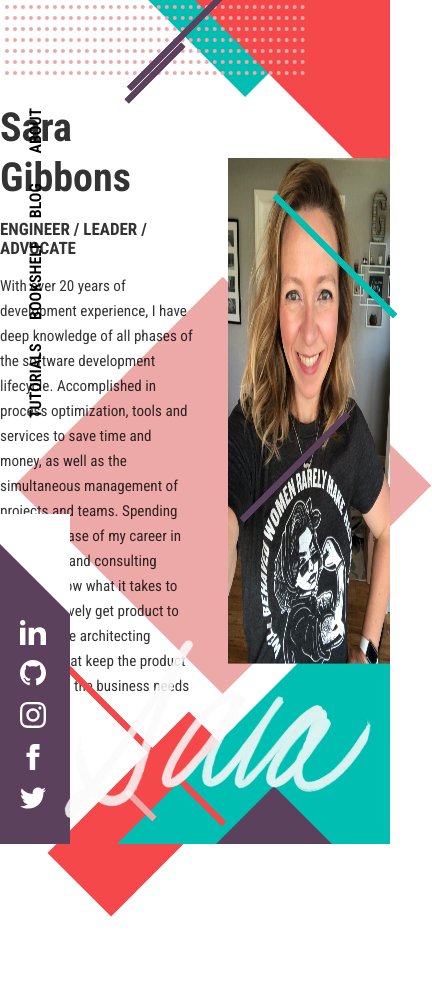
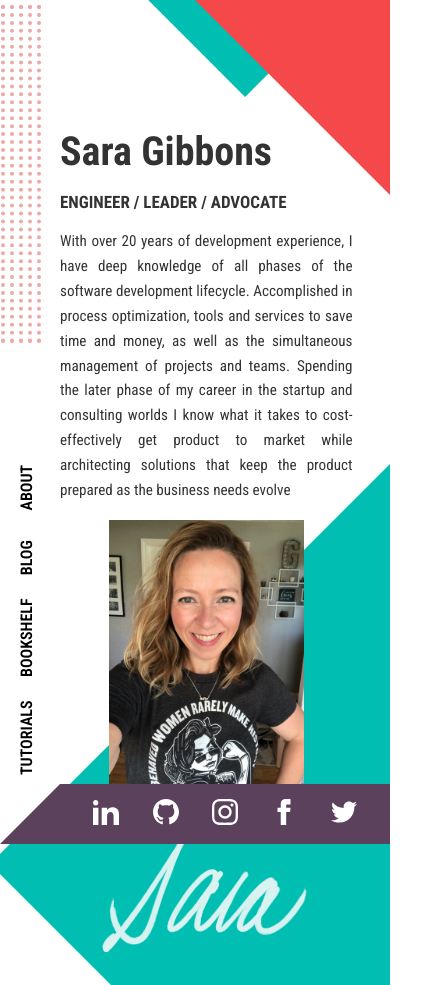
Before and after one commit to saragibby/saragibby-v2, a Gatsby site: page / in a window 390 px wide. Shown: the top 985 px of the page, 432 px wide, since content can reach past the window. Before the commit the page ends 917 px from the top, so only its background shows below. Built offline with nearby package versions, Linux system fonts and the light colour scheme; Gatsby itself is replaced by a stand-in of ours; some packages are replaced by stand-ins of ours.

Commit message:
responsiveness... well, some

```diff
--- /dev/null
+++ b/src/components/background.js
@@ -0,0 +1,156 @@
+import React from "react"
+import styled from "styled-components"
+import { above, below } from "../utils/breakpoint.js"
+import colors from "../utils/colors.js"
+
+const TopLeftBox = styled.div`
+  position: absolute;
+  top: -7rem;
+  left: 45vw;
+  width: 11rem;
+  height: 15rem;
+  background-color: ${colors.teal};
+  z-index: -15;
+  transform: rotate(-45deg);
+
+  ${below.med`
+    text-align: justify;
+  `};
+`
+
+const TopBox = styled.div`
+  position: absolute;
+  top: 0;
+  right: 0;
+  width: 0;
+  height: 0;
+  border-style: solid;
+  border-width: 0 50vw 50vw 0;
+  border-color: transparent ${colors.coral} transparent transparent;
+  z-index: -10;
+`
+
+const MiddleBox = styled.div`
+  position: absolute;
+  top: 40vh;
+  right: 5vw;
+  width: 35vh;
+  height: 35vh;
+  background-color: ${colors.pink};
+  z-index: -10;
+  transform: rotate(45deg);
+`
+
+const BottomBox = styled.div`
+  position: absolute;
+  bottom: 0;
+  right: 0;
+  width: 0;
+  height: 0;
+  border-style: solid;
+  border-width: 0 0 70vw 70vw;
+  border-color: transparent transparent ${colors.teal} transparent;
+  z-index: -20;
+
+  ${below.med`
+    width: 0;
+    height: 0;
+    border-style: solid;
+    border-width: 40rem 40rem 40rem 0;
+    border-color: transparent ${colors.teal} transparent transparent;
+    bottom: -42rem;
+    overflow: hidden;
+  `};
+`
+
+const SmallBottomBox = styled.div`
+  position: absolute;
+  bottom: 0;
+  right: 15vw;
+  width: 0;
+  height: 0;
+  border-style: solid;
+  border-width: 0 15vw 15vw 15vw;
+  border-color: transparent transparent ${colors.purple} transparent;
+  z-index: -15;
+`
+
+const BottomLeftBox = styled.div`
+  position: absolute;
+  bottom: -7rem;
+  left: 27vw;
+  width: 9rem;
+  height: 20rem;
+  background-color: #f4484b;
+  z-index: -25;
+  transform: rotate(45deg);
+`
+
+const Line = styled.hr`
+  position: absolute;
+  top: ${props => props.top || ""};
+  bottom: ${props => props.bottom || ""};
+  right: ${props => props.right || ""};
+  width: ${props => props.width};
+  border: 3px solid ${props => props.color};
+  background-color: ${props => props.color};
+  transform: rotate(${props => props.rotate});
+  z-index: -5;
+`
+
+const Background = props => {
+  return (
+    <>
+      <TopLeftBox />
+      <TopBox />
+      {/* <MiddleBox /> */}
+      <BottomBox />
+      {/* <SmallBottomBox />
+//         <BottomLeftBox />
+//         <Line
+//           top="7rem"
+//           right="50vw"
+//           color={colors.purple}
+//           rotate="-45deg"
+//           width="8rem"
+//         />
+//         <Line
+//           top="4rem"
+//           right="15rem"
+//           color={colors.purple}
+//           rotate="-45deg"
+//           width="13rem"
+//         />
+//         <Line
+//           top="30vh"
+//           right="-3rem"
+//           color={colors.teal}
+//           rotate="45deg"
+//           width="17rem"
+//         />
+//         <Line
+//           top="55vh"
+//           right="2rem"
+//           color={colors.purple}
+//           rotate="-45deg"
+//           width="15rem"
+//         />
+//         <Line
+//           bottom="10rem"
+//           right="32vw"
+//           color={colors.coral}
+//           rotate="45deg"
+//           width="28rem"
+//         />
+//         <Line
+//           bottom="2rem"
+//           right="59vw"
+//           color={colors.pink}
+//           rotate="45deg"
+//           width="10vw"
+//         /> */}
+    </>
+  )
+  };
+
+export default Background
--- a/src/components/layout.js
+++ b/src/components/layout.js
@@ -2,21 +2,26 @@ import React from "react"
 import { Link } from "gatsby"
 import styled from "styled-components"
 import { rhythm, scale } from "../utils/typography"
+import GlobalStyle from "../styles/globalStyle"
+import colors from '../utils/colors.js';
 import svgs from '../utils/svgs.js';
-
-const colors = {
-  coral: "#F4484B",
-  pink: "#EDA8A8",
-  purple: "#5C415D",
-  teal: "#00BFB2",
-  white: "#FFFFFF",
-}
+import { above, below } from "../utils/breakpoint.js"
+import Background from './background'
 
 const TopLines = styled.div`
   width: 30rem;
   position: absolute;
   top: 0.5rem;
   left: 0.5rem;
+
+  ${below.med`
+    display: flex;
+    flex-direction: row;
+    width: 10rem;
+    height: 40vh;
+    position: fixed;
+    left: -8rem;
+  `};
 `;
 
 const DottedLine = styled.hr`
@@ -25,6 +30,16 @@ const DottedLine = styled.hr`
   color: transparent;
   background-color: transparent;
   margin-bottom: 0.7rem;
+
+  ${below.med`
+    border:         none;
+    border-left:    1px solid hsla(200, 10%, 50%,100);
+    height:         40vh;
+    width:          1px;
+    border: 4px dotted ${colors.pink};
+    padding-right: 0.5rem;
+    margin-right: 0.5rem;
+  `};
 `;
 
 const NavList = styled.div`
@@ -49,7 +64,14 @@ const NavList = styled.div`
       color: ${colors.teal};
     }
   }
-`;
+
+  ${below.med`
+    position: fixed;
+    left: 1.4rem;
+    bottom: 4rem;
+    top: auto;
+  `};
+`
 
 const Subheader = styled.h2`
   text-transform: uppercase;
@@ -58,10 +80,15 @@ const Subheader = styled.h2`
 
 const Footer = styled.footer`
   background-color: ${colors.purple};
-  position: absolute;
+  width: 7rem;
+
+  ${below.med`
+    position: fixed;
     bottom: 0;
-  left: 0;
-  width: 7rem;
+    right: 0;
+    width: calc(100vw - 6rem);
+    height: 6rem;
+  `};
 `
 
 const Socials = styled.div`
@@ -69,16 +96,13 @@ const Socials = styled.div`
   flex-direction: column;
   margin-bottom: 2.2rem;
 
-  &::before {
-    content: '';
-    width: 0;
-    height: 0;
-    border-top: 100px solid ${colors.white};
-    border-left: 100px solid transparent;
-    position: relative;
-    left: -3rem;
-  }
-`;
+  ${below.med`
+    flex-direction: row;
+    bottom: 0;
+    left: 0;
+    justify-content: space-evenly;
+  `};
+`
 
 const Svg = styled.svg`
   width: 2.6rem;
@@ -89,13 +113,56 @@ const Svg = styled.svg`
   &:hover {
     fill: ${colors.teal};
   }
+
+  ${below.med`
+    margin: 1.5rem 0;
+    height: auto;
+  `};
 `;
+
+const FooterLine = styled.div`
+  display: flex;
+  flex-direction: column;
+  position: fixed;
+
+  ${above.med`
+    left: 0;
+  bottom: 0;
+  `};
+
+  ${below.med`
+    flex-direction: row;
+    bottom: 0;
+  `};
+`
+
+const FooterTriangle = styled.div`
+  width: 0;
+  height: 0;
+  border-style: solid;
+
+  ${above.med`
+    border-width: 7rem 0 0 7rem;
+    border-color: transparent transparent transparent ${colors.purple};
+  `};
+
+  ${below.med`
+    border-width: 0 0 6rem 6rem;
+    border-color: transparent transparent ${colors.purple} transparent;
+  `};
+`
 
 const Main = styled.main`
   height: 100vh;
   width: 100vw;
   overflow: hidden;
-`;
+
+  ${below.med`
+    height: auto;
+    width: 100%;
+    overflow: auto;
+  `};
+`
 
 const Section = styled.div`
   display: flex;
@@ -103,92 +170,28 @@ const Section = styled.div`
   justify-content: center;
   height: 100vh;
   width: 100vw;
-`;
+
+  ${below.med`
+    flex-direction: column;
+    margin: auto
+    width: 75vw;
+    height: auto;
+    margin-left: 6rem;
+    margin-top: 15vh;
+    text-align: center;
+    margin-right: 2rem;
+  `};
+`
 
 const Text = styled.div`
-  width: 40rem;
+  max-width: 48rem;
   margin-right: calc(1vw * 9);
-`
 
-const TopLeftBox = styled.div`
-  position: absolute;
-  top: -7rem;
-  left: 45vw;
-  width: 11rem;
-  height: 15rem;
-  background-color: ${colors.teal};
-  z-index: -15;
-  transform: rotate(-45deg);
+  ${below.med`
+    text-align: justify;
+    margin-right: 0;
+  `};
 `;
-
-const TopBox = styled.div`
-  position: absolute;
-  top: 0;
-  right: 0;
-  width: 0;
-  height: 0;
-  border-style: solid;
-  border-width: 0 50vw 50vw 0;
-  border-color: transparent ${colors.coral} transparent transparent;
-  z-index: -10;
-`;
-
-const MiddleBox = styled.div`
-  position: absolute;
-  top: 40vh;
-  right: 5vw;
-  width: 35vh;
-  height: 35vh;
-  background-color: ${colors.pink};
-  z-index: -10;
-  transform: rotate(45deg);
-`;
-
-const BottomBox = styled.div`
-  position: absolute;
-  bottom: 0;
-  right: 0;
-  width: 0;
-  height: 0;
-  border-style: solid;
-  border-width: 0 0 70vw 70vw;
-  border-color: transparent transparent ${colors.teal} transparent;
-  z-index: -20;
-`;
-
-const SmallBottomBox = styled.div`
-  position: absolute;
-  bottom: 0;
-  right: 15vw;
-  width: 0;
-  height: 0;
-  border-style: solid;
-  border-width: 0 15vw 15vw 15vw;
-  border-color: transparent transparent ${colors.purple} transparent;
-  z-index: -15;
-`;
-
-const BottomLeftBox = styled.div`
-  position: absolute;
-  bottom: -7rem;
-  left: 27vw;
-  width: 9rem;
-  height: 20rem;
-  background-color: #f4484b;
-  z-index: -25;
-  transform: rotate(45deg);
-`;
-
-const Line = styled.hr`
-  position: absolute;
-  top: ${props => props.top || ''};
-  bottom: ${props => props.bottom || ''};
-  right: ${props => props.right || ''};
-  width: ${props => props.width};
-  border: 3px solid ${props => props.color};
-  background-color: ${props => props.color};
-  transform: rotate(${props => props.rotate});
-`
 
 class Layout extends React.Component {
   render() {
@@ -240,7 +243,9 @@ class Layout extends React.Component {
     }
     return (
       <div>
-        <header></header>
+        <header>
+          <GlobalStyle />
+        </header>
         <Main>
           <TopLines>
             {Array.from({ length: 7 }, () => {
@@ -267,56 +272,12 @@ class Layout extends React.Component {
             </Text>
             <div>{children}</div>
           </Section>
-          <TopLeftBox />
-          <TopBox />
-          <MiddleBox />
-          <BottomBox />
-          <SmallBottomBox />
-          <BottomLeftBox />
+        </Main>
 
-          <Line
-            top="7rem"
-            right="50vw"
-            color={colors.purple}
-            rotate="-45deg"
-            width="8rem"
-          />
-          <Line
-            top="4rem"
-            right="15rem"
-            color={colors.purple}
-            rotate="-45deg"
-            width="13rem"
-          />
-          <Line
-            top="30vh"
-            right="-3rem"
-            color={colors.teal}
-            rotate="45deg"
-            width="17rem"
-          />
-          <Line
-            top="55vh"
-            right="2rem"
-            color={colors.purple}
-            rotate="-45deg"
-            width="15rem"
-          />
-          <Line
-            bottom="10rem"
-            right="32vw"
-            color={colors.coral}
-            rotate="45deg"
-            width="28rem"
-          />
-          <Line
-            bottom="2rem"
-            right="59vw"
-            color={colors.pink}
-            rotate="45deg"
-            width="10vw"
-          />
-        </Main>
+        <Background />
+
+        <FooterLine>
+          <FooterTriangle />
           <Footer>
             <Socials>
               <a href="https://www.linkedin.com/in/saragibby/" target="_blank">
@@ -381,6 +342,7 @@ class Layout extends React.Component {
               </a>
             </Socials>
           </Footer>
+        </FooterLine>
       </div>
     )
   }
--- a/src/pages/index.js
+++ b/src/pages/index.js
@@ -4,6 +4,7 @@ import styled from "styled-components"
 import Layout from "../components/layout"
 import SEO from "../components/seo"
 import { rhythm } from "../utils/typography"
+import { above, below } from "../utils/breakpoint.js"
 
 const Signature = styled.img`
   position: absolute;
@@ -12,7 +13,21 @@ const Signature = styled.img`
   z-index: 10;
   transform: rotate(4deg);
   width: 30rem;
-`;
+
+  ${below.med`
+    position: initial;
+    width: 20rem;
+  `};
+`
+
+const MainImage = styled.img`
+  height: 60vh;
+
+  ${below.med`
+    height: auto;
+    width: 50vw;
+  `};
+`
 
 class Index extends React.Component {
   render() {
@@ -21,11 +36,16 @@ class Index extends React.Component {
 
     return (
       <>
-        <Layout location={this.props.location} title={siteTitle} subheader="Engineer / Leader / Advocate" text="With over 20 years of development experience, I have deep knowledge of all phases of the software development lifecycle. Accomplished in process optimization, tools and services to save time and money, as well as the simultaneous management of projects and teams. Spending the later phase of my career in the startup and consulting worlds  I know what it takes to cost-effectively get product to market while architecting solutions that keep the product prepared as the business needs evolve">
+        <Layout
+          location={this.props.location}
+          title={siteTitle}
+          subheader="Engineer / Leader / Advocate"
+          text="With over 20 years of development experience, I have deep knowledge of all phases of the software development lifecycle. Accomplished in process optimization, tools and services to save time and money, as well as the simultaneous management of projects and teams. Spending the later phase of my career in the startup and consulting worlds  I know what it takes to cost-effectively get product to market while architecting solutions that keep the product prepared as the business needs evolve"
+        >
           <SEO title="Sara Gibbons" />
-          <img src={'/sara-lg.png'} style={{height: "60vh"}}/>
+          <MainImage src={"/sara-lg.png"} />
+          <Signature src={"/sara-sig.png"} />
         </Layout>
-        <Signature src={'/sara-sig.png'} />
       </>
     )
   }
--- /dev/null
+++ b/src/styles/globalStyle.js
@@ -0,0 +1,18 @@
+import { createGlobalStyle } from "styled-components"
+import { above, below } from "../utils/breakpoint.js"
+
+const GlobalStyle = createGlobalStyle`
+  body {
+    padding: 0;
+    margin: 0;
+    ${above.med`
+      position: fixed;
+    `};
+
+    ${below.med`
+      max-width: 100vw;
+    `};
+  }
+`
+
+export default GlobalStyle
--- /dev/null
+++ b/src/utils/breakpoint.js
@@ -0,0 +1,26 @@
+import { css } from "styled-components"
+
+const size = {
+  xsmall: 400,
+  small: 720,
+  med: 960,
+  large: 1140,
+}
+
+export const above = Object.keys(size).reduce((acc, label) => {
+  acc[label] = (...args) => css`
+    @media (min-width: ${size[label] / 16}em) {
+      ${css(...args)};
+    }
+  `
+  return acc
+}, {})
+
+export const below = Object.keys(size).reduce((acc, label) => {
+  acc[label] = (...args) => css`
+    @media (max-width: ${size[label] / 16}em) {
+      ${css(...args)};
+    }
+  `
+  return acc
+}, {})
--- /dev/null
+++ b/src/utils/colors.js
@@ -0,0 +1,9 @@
+export const colors = {
+  coral: "#F4484B",
+  pink: "#EDA8A8",
+  purple: "#5C415D",
+  teal: "#00BFB2",
+  white: "#FFFFFF",
+};
+
+export default colors;
```
Lines whose indentation alone changed are shown as unchanged.
